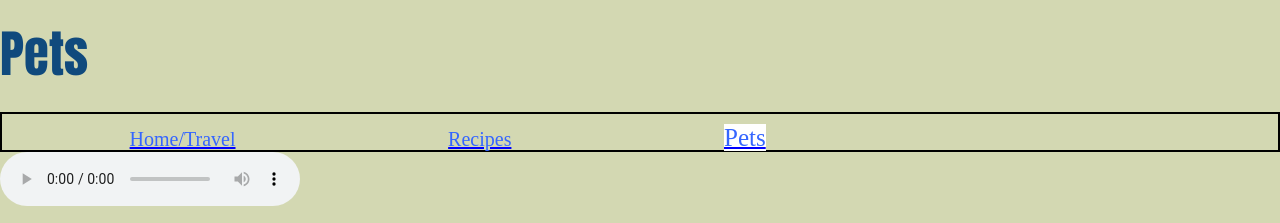
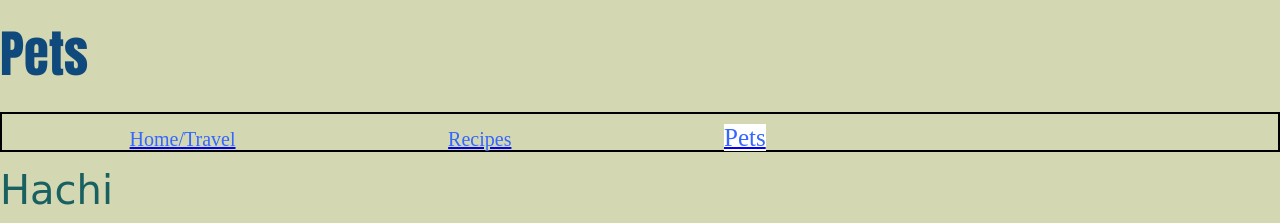
Before and after one commit to muditjohar3000/MobileView, a plain HTML site: page pets.html in a window 1280 px wide. Shown: the top 223 px of the page. Drawn offline with nearby package versions, Linux system fonts and the light colour scheme.

Commit message:
Update pets.html

```diff
--- a/pets.html
+++ b/pets.html
@@ -34,10 +34,6 @@
 
         </ul>
     </nav>
-    <audio controls autoplay>
-        <source src="images/cat_purr.mp3" type="audio/mpeg">
-      Your browser does not support the audio element.
-    </audio>
 
     <main id = "main">
 
```
